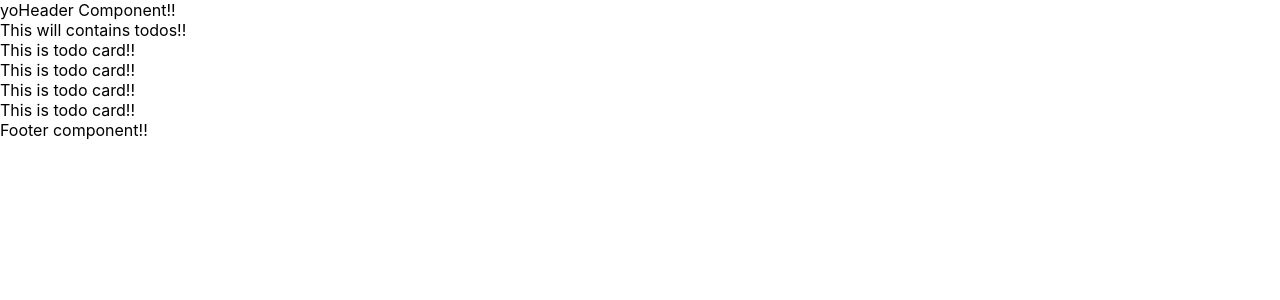
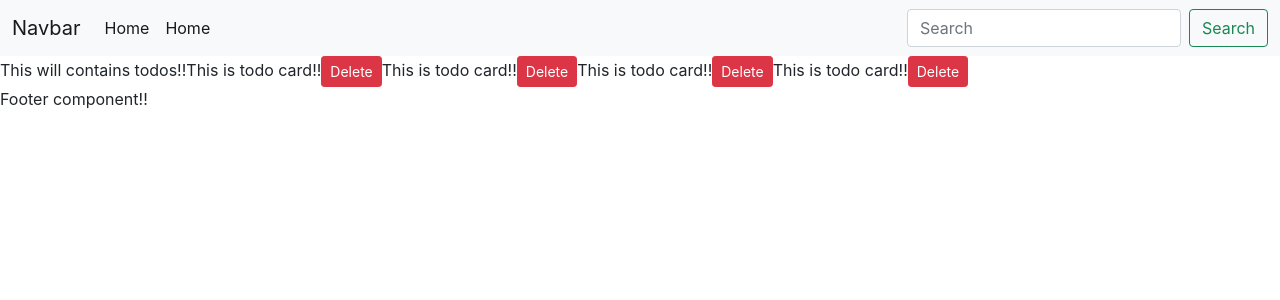
Before and after one commit to harshgupta80700/react-todo, a React (Create React App) app: page / in a window 1280 px wide. Shown: the top 300 px of the page. Built offline with nearby package versions, Linux system fonts and the light colour scheme.

Commit message:
header added

```diff
--- a/public/index.html
+++ b/public/index.html
@@ -24,6 +24,8 @@
       work correctly both with client-side routing and a non-root public URL.
       Learn how to configure a non-root public URL by running `npm run build`.
     -->
+    <!-- Bootstrap CSS -->
+    <link href="https://cdn.jsdelivr.net/npm/bootstrap@5.0.2/dist/css/bootstrap.min.css" rel="stylesheet" integrity="sha384-EVSTQN3/azprG1Anm3QDgpJLIm9Nao0Yz1ztcQTwFspd3yD65VohhpuuCOmLASjC" crossorigin="anonymous">
     <title>Todos</title>
   </head>
   <body>
@@ -40,4 +42,5 @@
       To create a production bundle, use `npm run build` or `yarn build`.
     -->
   </body>
+    <script src="https://cdn.jsdelivr.net/npm/bootstrap@5.0.2/dist/js/bootstrap.bundle.min.js" integrity="sha384-MrcW6ZMFYlzcLA8Nl+NtUVF0sA7MsXsP1UyJoMp4YLEuNSfAP+JcXn/tWtIaxVXM" crossorigin="anonymous"></script>
 </html>
--- a/src/components/header.jsx
+++ b/src/components/header.jsx
@@ -1,20 +1,30 @@
 import React from 'react'
-import PropTypes from 'prop-types'
 
-export default function Header(props) {
+
+export default function Header() {
     return (
-        <div>
-            {props.title}
-            Header Component!!
-            {console.log("this is from console log")}
-        </div>
+        <nav class="navbar navbar-expand-lg navbar-light bg-light">
+            <div class="container-fluid">
+                <a class="navbar-brand" href="#">Navbar</a>
+                <button class="navbar-toggler" type="button" data-bs-toggle="collapse" data-bs-target="#navbarSupportedContent" aria-controls="navbarSupportedContent" aria-expanded="false" aria-label="Toggle navigation">
+                    <span class="navbar-toggler-icon"></span>
+                </button>
+                <div class="collapse navbar-collapse" id="navbarSupportedContent">
+                    <ul class="navbar-nav me-auto mb-2 mb-lg-0">
+                        <li class="nav-item">
+                            <a class="nav-link active" aria-current="page" href="#">Home</a>
+                        </li>
+                        <li class="nav-item">
+                            <a class="nav-link active" aria-current="page" href="#">Home</a>
+                        </li>
+                    </ul>
+                    <form class="d-flex">
+                        <input class="form-control me-2" type="search" placeholder="Search" aria-label="Search" />
+                        <button class="btn btn-outline-success" type="submit">Search</button>
+                    </form>
+                </div>
+            </div>
+        </nav>
+
     )
 }
-
-Header.defaultProps = {
-    title: "yo"
-}
-
-Header.prototype = {
-    title: PropTypes.string
-}
--- a/src/components/todos/todo-card.jsx
+++ b/src/components/todos/todo-card.jsx
@@ -2,8 +2,9 @@
 
 export default function TodoCard() {
     return (
-        <div>
+        <>
             This is todo card!!
-        </div>
+            <button className = "btn btn-danger btn-sm">Delete</button>
+        </>
     )
 }
```
